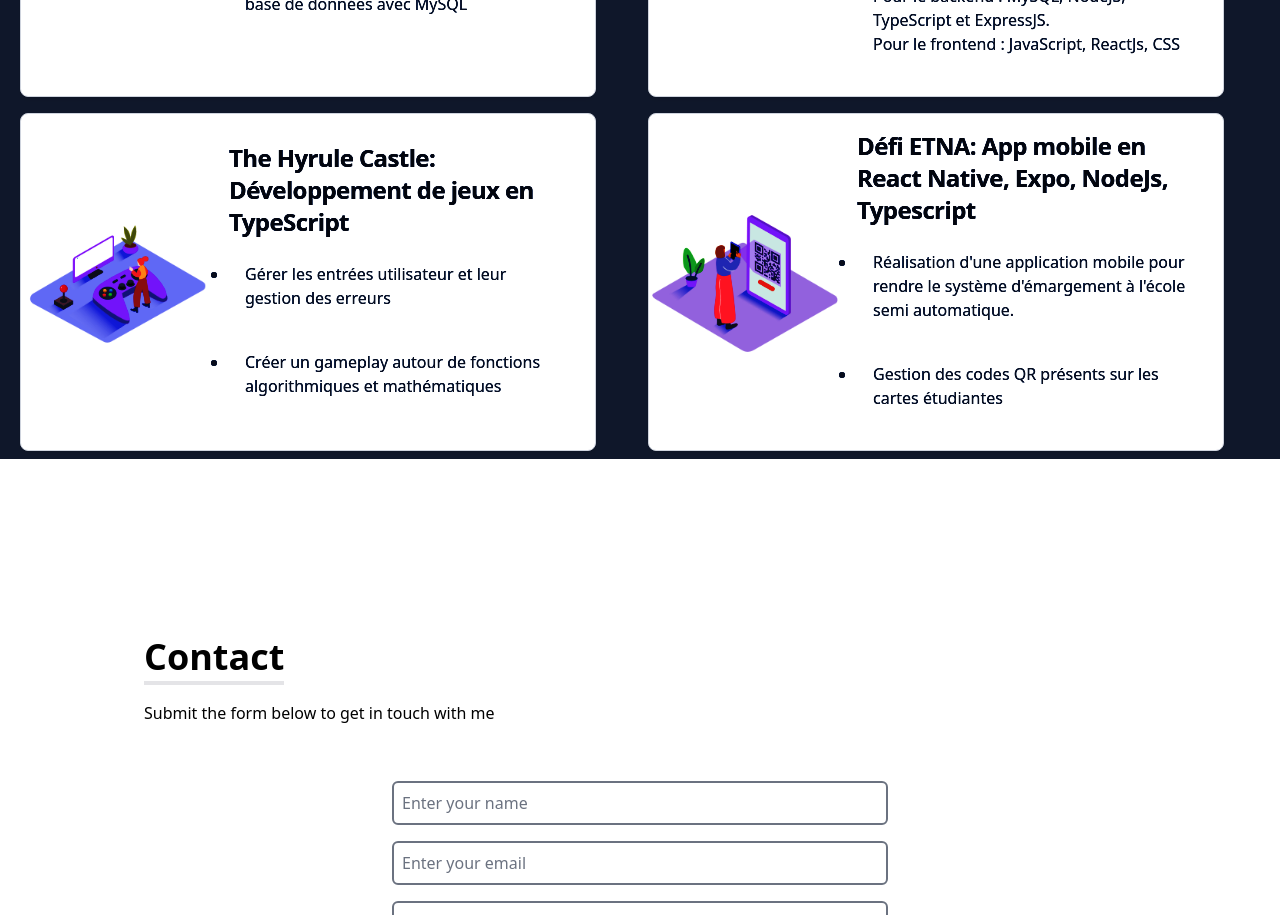
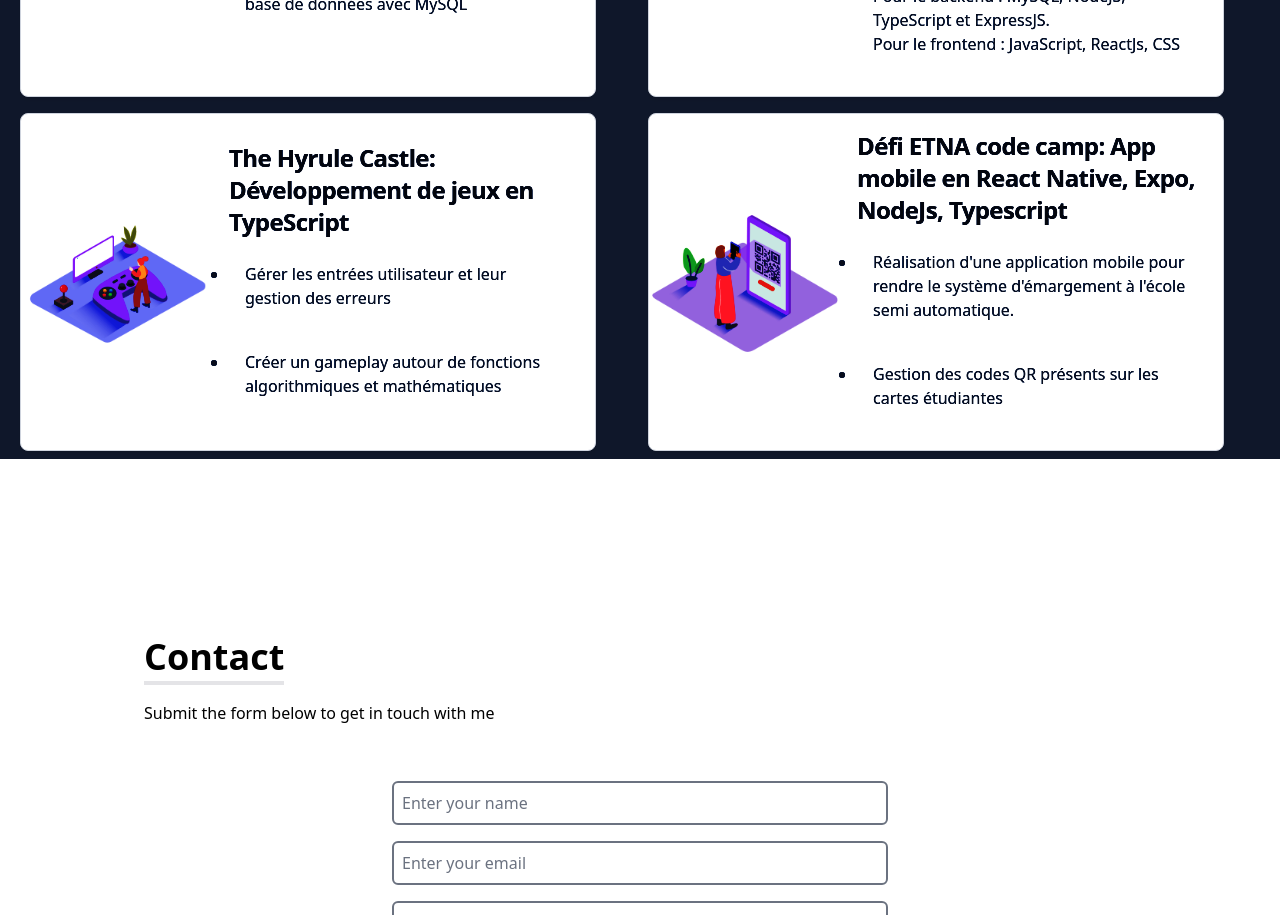
Before and after one commit to BasmaKasmi/Basma-s-Portfolio, a React (Create React App) app: page / in a window 1280 px wide. Shown: the part 3580-4495 px from the top of the page. Built offline with nearby package versions, Linux system fonts and the light colour scheme.

Commit message:
update projects

```diff
--- a/src/components/Projets.jsx
+++ b/src/components/Projets.jsx
@@ -50,7 +50,7 @@ const Projets = () => {
             <img className="object-cover w-full rounded-t-md h-96 md:h-auto md:w-48 md:rounded-none md:rounded-md" src={em} alt=""/>
             <div className="flex flex-col justify-between p-4 leading-normal">
             <ol className='list-disc'>
-                <h5 className="mb-2 text-2xl font-bold tracking-tight text-gray-900 dark:text-white">Défi ETNA: App mobile en React Native, Expo,
+                <h5 className="mb-2 text-2xl font-bold tracking-tight text-gray-900 dark:text-white">Défi ETNA code camp: App mobile en React Native, Expo,
                 NodeJs, Typescript</h5>
                 <li className="mb-2 font-normal text-gray-700 dark:text-gray-400">Réalisation d'une application mobile pour rendre le système d'émargement à l'école semi automatique.</li>
                 <li className="mb-2 font-normal text-gray-700 dark:text-gray-400">Gestion des codes QR présents sur les cartes étudiantes</li>
```
